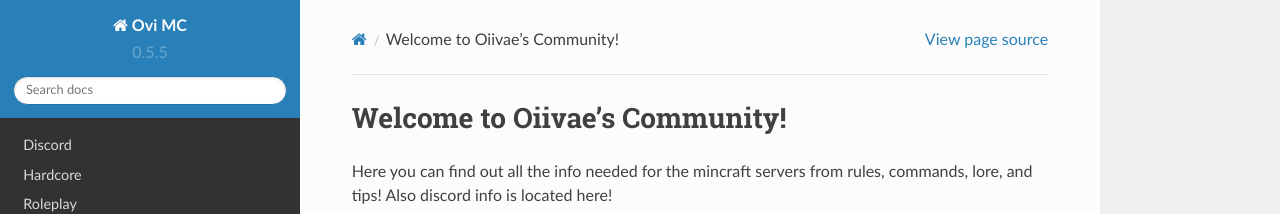
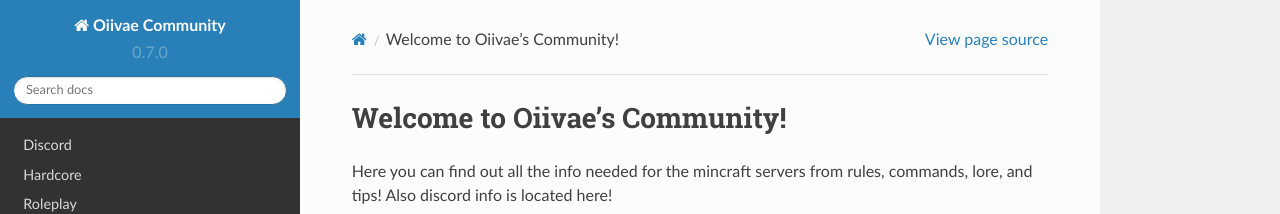
Before and after one commit to nerdyjohnny/ovidoc, a Sphinx documentation site: the page built from docs/source/index.rst, in a window 1280 px wide. Shown: the top 214 px of the page. Built offline with Sphinx 7.4.7 and the Read the Docs theme 2.0.0, drawn with Linux system fonts in a browser that asks for light colours.

Commit message:
Update conf.py

```diff
--- a/docs/source/conf.py
+++ b/docs/source/conf.py
@@ -2,12 +2,12 @@
 
 # -- Project information
 
-project = 'Ovi MC'
+project = 'Oiivae Community'
 copyright = '2021, nerdyjohnny and Oiivae'
 author = 'nerdyjohnny'
 
-release = '0.5'
-version = '0.5.5'
+release = '0.7'
+version = '0.7.0'
 
 # -- General configuration
 
```
